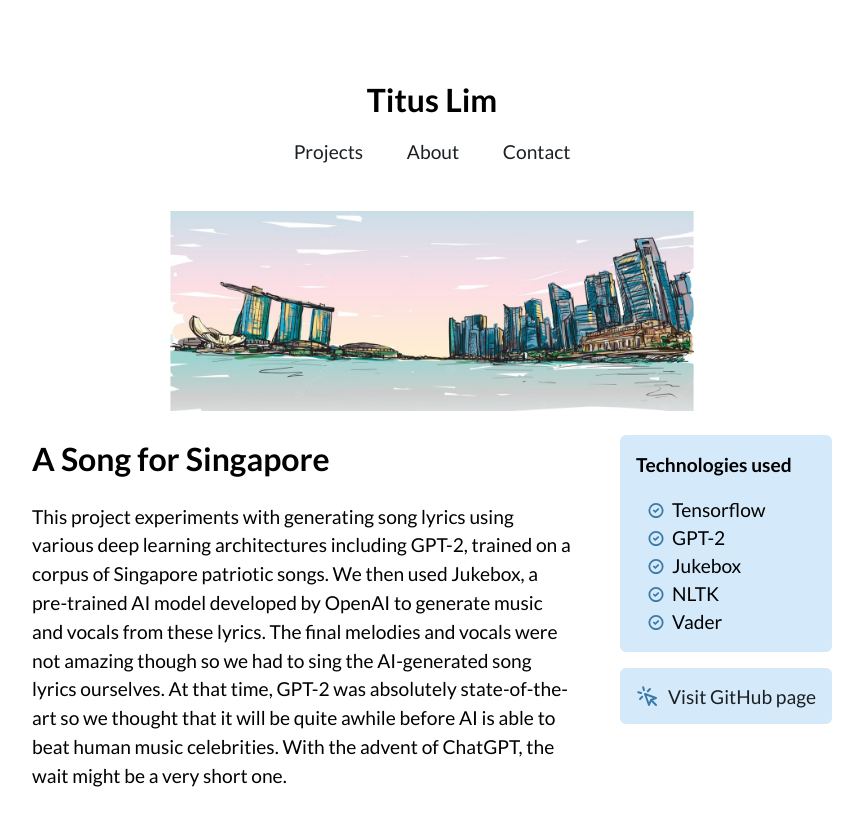
After one commit to tituslhy/Portfolio, a Flask app: page /project/a-song-for-singapore in a window 1280 px wide. The commit adds this page. Shown: the whole page, without its empty margins (208-1071 px from the left). Run offline with Flask 3, Linux system fonts and the light colour scheme.

Commit message:
updated css

```diff
--- a/portfolio/__init__.py
+++ b/portfolio/__init__.py
@@ -1,52 +1,62 @@
-from flask import Flask, render_template
+#%%
+from flask import Flask, render_template, abort
 
 app = Flask(__name__)
 
+#%%
 projects = [
     {
         "name": "You only edit once (YOEO)",
         "thumb": "imgs/YOEO.png",
         "hero":"imgs/YOEO.png",
-        "categories": ["computer vision", "streamlit"],
-        "slug": "YOEO"
+        "categories": ["computer vision", "video and image processing"],
+        "slug": "YOEO",
+        "prod": "https://github.com/teyang-lau/you-only-edit-once"
     },
     {
         "name": "A Song for Singapore",
         "thumb": "imgs/Singapore.jpeg",
         "hero":"imgs/Singapore.jpeg",
         "categories": ["natural language processing", "variational autoencoder"],
-        "slug": "a-song-for-singapore"
+        "slug": "a-song-for-singapore",
+        "prod": "https://github.com/quekhyg/NLP-Lyric-Generator"
     },
     {
-        "name": "The Coffee Recommender System",
+        "name": "Barista Board: The Coffee Recommender",
         "thumb": "imgs/coffee.jpeg",
         "hero":"imgs/coffee.jpeg",
         "categories": ["recommender systems", "natural language processing"],
-        "slug": "coffee-recommender-system"
+        "slug": "coffee-recommender-system",
+        "prod": "https://github.com/teyang-lau/Coffee_Joint_Recommender_System"
     },
     {
         "name": "The AI Backdoor Catcher",
         "thumb": "imgs/backdoor.png",
         "hero":"imgs/backdoor.png",
-        "categories": ["computer vision", "AI security"],
-        "slug": "ai-security"
+        "categories": ["computer vision", "AI systems evaluation"],
+        "slug": "ai-security",
+        "prod": "https://github.com/spencerkmarley/cs612-ai-sys-eval-project"
     },
     {
-        "name": "Skimlit",
+        "name": "Skimlit: Making summaries skimmable",
         "thumb": "imgs/skimlit.png",
         "hero":"imgs/skimlit.png",
         "categories": ["natural language processing","streamlit"],
-        "slug": "skimlit"
+        "slug": "skimlit",
+        "prod": "https://github.com/tituslhy/Skimlit"
     },
     {
         "name": "Facemask classification",
         "thumb": "imgs/facemask.jpeg",
         "hero":"imgs/facemask.jpeg",
-        "categories": ["computer vision","machine learning engineering", "google cloud platform"],
-        "slug": "facemask"
+        "categories": ["computer vision","machine learning engineering"],
+        "slug": "facemask",
+        "prod": "https://github.com/tituslhy/Face-mask-classification"
     }
 ]
 
+slug_to_project = {project['slug']: project for project in projects}
+#%%
 @app.route("/")
 def home():
     return render_template('home.html', projects = projects)
@@ -58,3 +68,14 @@ def about():
 @app.route("/contact")
 def contact():
     return render_template("contact.html")
+
+@app.route("/project/<string:slug>")
+def project(slug):
+    if slug not in slug_to_project:
+        abort(404)
+    return render_template(f"project_{slug}.html",
+                           project = slug_to_project[slug])
+
+@app.errorhandler(404)
+def page_not_found(error):
+    return render_template("404.html"), 404
--- a/portfolio/static/css/styles.css
+++ b/portfolio/static/css/styles.css
@@ -28,9 +28,13 @@ body{
     font-weight: bold;
 }
 .main{
+    display: flex;
+    justify-content: center;
     margin: 0 auto;
 }
-.main--about{
+.main--about,
+.main--error{
+    flex-direction: column;
     line-height: 150%;
     max-width: 500px;
     padding: 0 1rem;
@@ -56,6 +60,145 @@ dt{
 .contact__link:hover{
     color:#4cafda;
 }
-img{
-    width:500px;
+.u-bare-link{
+    text-decoration: none;
 }
+.projects{
+    display:grid;
+    grid-template-columns: 1fr;
+    column-gap: 1.25rem;
+    justify-content: center;
+    justify-items:center;
+    max-width: 21.875 rem;
+    margin: 0 auto;
+}
+@media (min-width: 48.75em){
+    .projects{
+        grid-template-columns: repeat(2, 1fr);
+        max-width: 45rem;
+    }
+}
+@media (min-width: 70em){
+    .projects{
+        grid-template-columns: repeat(3, 1fr);
+        max-width: 68rem;
+    }
+}
+.project-card{
+    padding: 0.75rem 0;
+}
+.project-card__image{
+    max-width:100%;
+    height: 200px;
+    margin-bottom: 1rem;
+    transition: transform 0.2s ease-in-out;
+}
+.project-card__meta{
+    padding: 0 1.25rem;
+}
+.project-card__name{
+    margin:0;
+    font-size: 1.5rem;
+    line-height: 2.25rem;
+    color: #1c2023;
+}
+.project_card:hover .project-card__image{
+    transform: translateY(-0.5rem);
+}
+.project_card:hover .project-card__name{
+    text-decoration: underline;
+}
+.categories{
+    display:flex;
+    padding:0;
+    margin: 0 0 0.75rem;
+    color: #3d84a3;
+    list-style: none;
+    text-transform: uppercase;
+    font-size: 0.75rem;
+    letter-spacing: 0.1rem;
+}
+.categories__tag:not(:last-of-type)::after{
+    content: " ";
+    margin: 0 0.75rem;
+}
+.hero{
+    max-width: 100%;
+    max-height: 200px;
+    margin-bottom:1.5rem;
+    display: block;
+    margin-left: auto;
+    margin-right: auto;
+}
+.project{
+    max-width:50rem;
+    flex-direction: column;
+    font-size:1.2rem;
+    display: flex;
+    padding: 0.1rem;
+}
+.project__content{
+    margin-bottom: 1rem;
+    line-height:150%;
+}
+@media (min-width:48.75em){
+    .project{
+        flex-direction:row;
+        padding:0;
+    }
+    .project__content{
+        flex:7;
+        margin-right:3rem;
+        padding:0;
+    }
+}
+.project__heading{
+    margin:0;
+    font-size:2rem;
+    line-height:150%;
+}
+.project__heading--meta{
+    font-size:inherit;
+    margin-bottom:1rem;
+}
+.project__meta-group{
+    margin-bottom:1rem;
+}
+.project__meta-group,
+.cta{
+    padding:1rem;
+    background-color:#d4eafa;
+    border-radius:6px;
+}
+.cta{
+    display:flex;
+    flex-direction:row;
+    align-items:center;
+    justify-content:center;
+    color: #1c2023;
+    text-decoration: none;
+}
+.cta:hover{
+    text-decoration:underline
+}
+.cta__icon{
+    margin-right:0.5rem;
+    transform: translateY(1px);
+}
+.technology-list{
+    list-style:none;
+    margin:0;
+    padding-left: 0.75rem;
+    line-height:1.75rem;
+}
+.technology-list__item:before{
+    content:"";
+    display:inline-block;
+    width: 1rem;
+    height: 1rem;
+    background-image: url("/static/imgs/list-check.svg");
+    background-size: contain;
+    background-repeat: no-repeat;
+    margin-right: 0.5rem;
+    transform: translateY(2px);
+}
--- a/portfolio/templates/home.html
+++ b/portfolio/templates/home.html
@@ -3,7 +3,7 @@
 <main class="main main--home">
     <section class="projects">
         {% for project in projects %}
-            <a class = "u-bare-link" href="#">
+            <a class = "u-bare-link" href="{{ url_for('project', slug = project['slug']) }}">
                 <article class="project-card">
                     <img
                         class="project-card__image"
--- /dev/null
+++ b/portfolio/templates/project_a-song-for-singapore.html
@@ -0,0 +1,39 @@
+{% extends 'base.html' %}
+{% block content %}
+    <main class = "main main--project">
+        <div>
+            <img
+                class="hero"
+                src="{{ url_for('static', filename=project['hero'] )}}"
+                alt="A song for Singapore"
+            />
+            <article class="project">
+                <article class="project__content">
+                    <h2 class="project__heading">{{ project['name'] }}</h2>
+                    <p>
+                        This project experiments with generating song lyrics using various deep learning architectures including GPT-2, trained on a corpus of Singapore patriotic songs.
+                        We then used Jukebox, a pre-trained AI model developed by OpenAI to generate music and vocals from these lyrics. The final melodies and vocals were
+                        not amazing though so we had to sing the AI-generated song lyrics ourselves. At that time, GPT-2 was absolutely state-of-the-art so we thought that it will be
+                        quite awhile before AI is able to beat human music celebrities. With the advent of ChatGPT, the wait might be a very short one.
+                    </p>
+                </article>
+                <section>
+                    <article class="project__meta-group">
+                        <h3 class="project__heading project__heading--meta">Technologies used</h3>
+                        <ul class="technology-list">
+                            <li class="technology-list__item">Tensorflow</li>
+                            <li class="technology-list__item">GPT-2</li>
+                            <li class="technology-list__item">Jukebox</li>
+                            <li class="technology-list__item">NLTK</li>
+                            <li class="technology-list__item">Vader</li>
+                        </ul>
+                    </article>
+                    <a class="cta" href = "{{project['prod']}}">
+                        <img class="cta__icon" src="{{ url_for('static', filename='imgs/pointer.svg')}}">
+                        Visit GitHub page
+                    </a>
+                </section>
+            </article>
+        </div>
+    </main>
+{% endblock %}
```
Also changed, not shown: portfolio/templates/404.html (added, +23 -0 lines), portfolio/templates/project_YOEO.html (added, +37 -0 lines), portfolio/static/imgs/YOEO.png, portfolio/static/imgs/coffee.jpeg, portfolio/static/imgs/list-check.svg (added), portfolio/static/imgs/pointer.svg (added).
